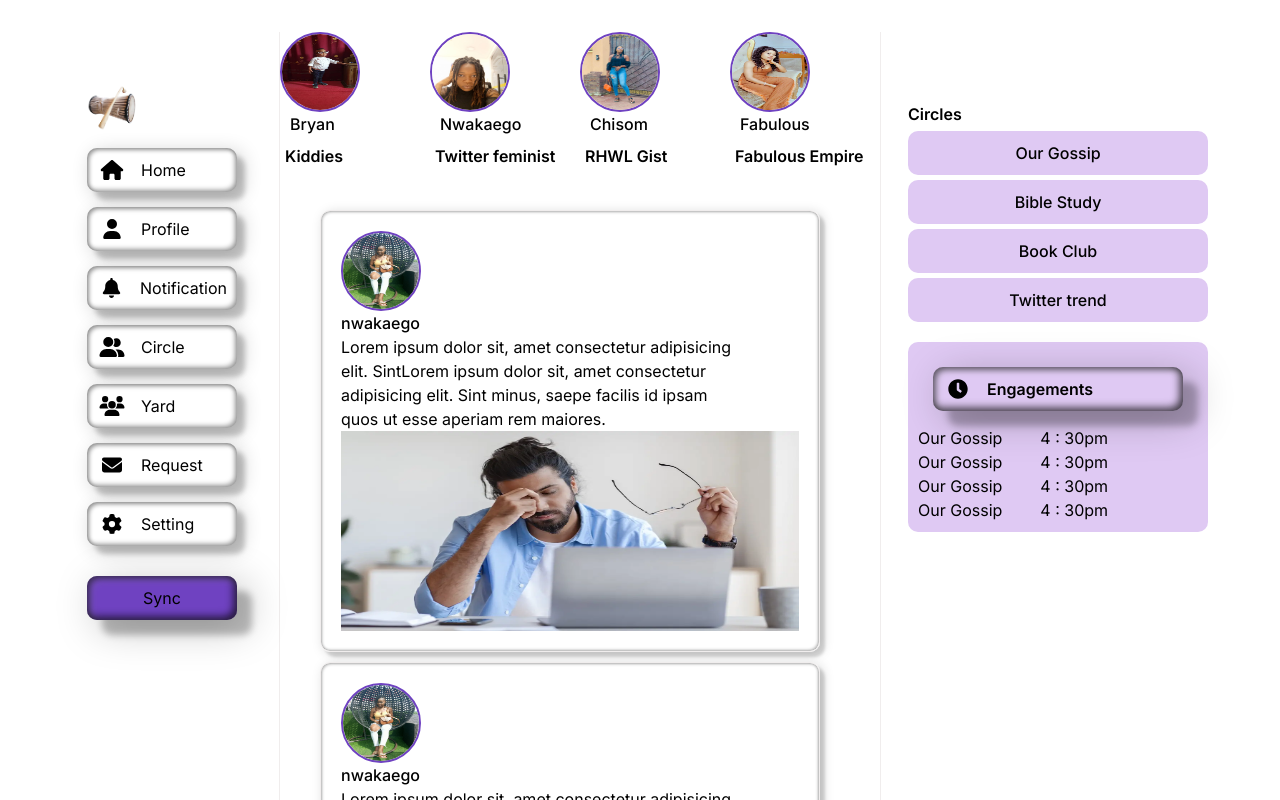
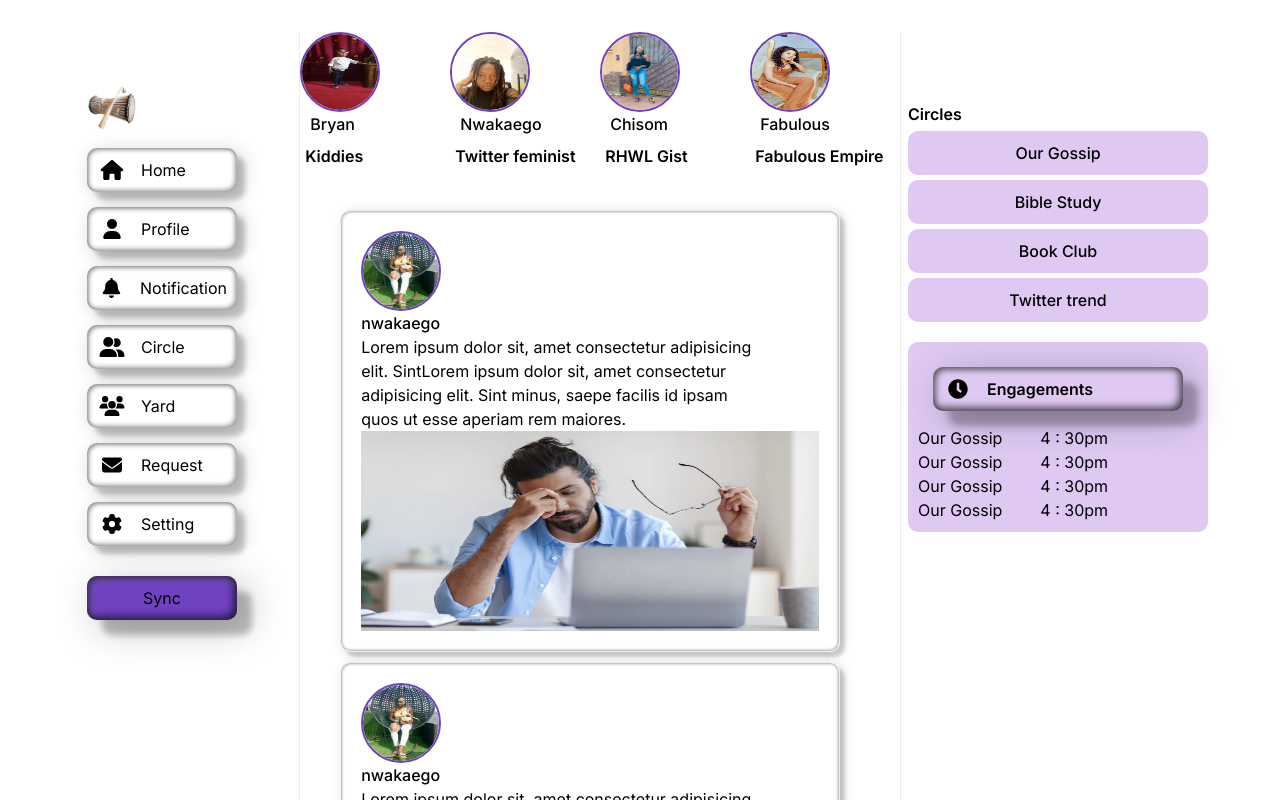
Before and after one commit to Nwakaego-Ego/circle, a Next.js app: page / in a window 1280 px wide. Shown: the top 800 px of the page. Built offline with nearby package versions, Linux system fonts and the light colour scheme.

Commit message:
i added fixed to the explorer component

```diff
--- a/src/app/component/activity/activity.css
+++ b/src/app/component/activity/activity.css
@@ -1,6 +1,10 @@
 * {
   margin: 0;
-  padding: 0;
+  /* padding: 0; */
+}
+
+.main-activity {
+  padding-left: 20%;
 }
 
 .activity {
--- a/src/app/component/activity/activity.jsx
+++ b/src/app/component/activity/activity.jsx
@@ -31,30 +31,11 @@ const activity = () => {
 
   const background = "./ego.jpeg";
   return (
-    <>
+    <div className="main-activity">
       <div className="activity">
         <div className="flex ">
           {activityBar.map((activity) => {
             return (
-              // <div
-              //   key={activity.id}
-              //   // style={{
-              //   //   backgroundImage: `url(${activity.bgImg})`,
-              //   // }}
-              //   // className="bgImage"
-              //   className="activity-wrapper"
-              // >
-              //   <img
-              //     src={activity.image}
-              //     alt="image"
-              //     className="activity-img"
-              //   />
-              //   <div className="name-title">
-              //     <p className="activity-name">{activity.name}</p>
-              //     <p className="activity-title">{activity.title}</p>
-              //   </div>
-              // </div>
-
               <div key={activity.id}>
                 <img
                   src={activity.image}
@@ -71,8 +52,23 @@ const activity = () => {
         </div>
         <Feed />
       </div>
-    </>
+    </div>
   );
 };
 
 export default activity;
+
+//  <div
+//    key={activity.id}
+//    // style={{
+//    //   backgroundImage: `url(${activity.bgImg})`,
+//    // }}
+//    // className="bgImage"
+//    className="activity-wrapper"
+//  >
+//    <img src={activity.image} alt="image" className="activity-img" />
+//    <div className="name-title">
+//      <p className="activity-name">{activity.name}</p>
+//      <p className="activity-title">{activity.title}</p>
+//    </div>
+//  </div>;
--- a/src/app/component/dashboard/dashboard.css
+++ b/src/app/component/dashboard/dashboard.css
@@ -1,3 +1,24 @@
+.dashboard-main {
+  display: flex;
+  justify-content: space-between;
+  max-width: 1200px;
+  margin: 0 auto;
+  position: relative;
+}
+
+.explorer-component {
+  width: 20%;
+  position: fixed;
+}
+
+.activity-component {
+  width: 50%;
+}
+
+.sidebar-component {
+  width: 30%;
+}
+
 /* .dashboard-main {
   display: flex;
   justify-content: space-between;
@@ -7,26 +28,7 @@
 
 .explorer-component {
   width: 20%;
-}
-
-.activity-component {
-  width: 50%;
-}
-
-.sidebar-component {
-  width: 30%;
-}  */
-
-.dashboard-main {
-  display: flex;
-  justify-content: space-between;
-  max-width: 1200px;
-  margin: 0 auto;
-}
-
-.explorer-component {
-  width: 20%;
-  background-color: #f0f0f0; /* Optional: Add background color */
+  background-color: #f0f0f0;
   position: fixed;
   height: 100vh;
   overflow-y: auto;
@@ -47,4 +49,4 @@
   right: 0;
   overflow-y: auto;
   border: 2px solid red;
-}
+} */
--- a/src/app/component/explorer/explorer.css
+++ b/src/app/component/explorer/explorer.css
@@ -1,3 +1,7 @@
+.explorer-main {
+  position: fixed;
+}
+
 .explorer {
   position: relative;
   top: 50px;
--- a/src/app/component/explorer/explorer.jsx
+++ b/src/app/component/explorer/explorer.jsx
@@ -13,7 +13,7 @@ import "./explorer.css";
 
 const Explorer = () => {
   return (
-    <>
+    <div className="explorer-main">
       <div className="explorer">
         <div>
           <img
@@ -54,7 +54,7 @@ const Explorer = () => {
           <button className="btnSync">Sync</button>
         </div>
       </div>
-    </>
+    </div>
   );
 };
 
```
